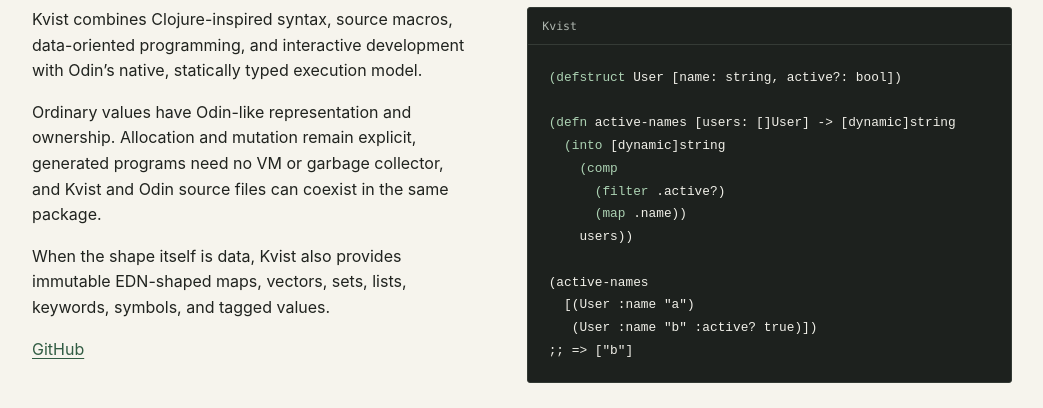
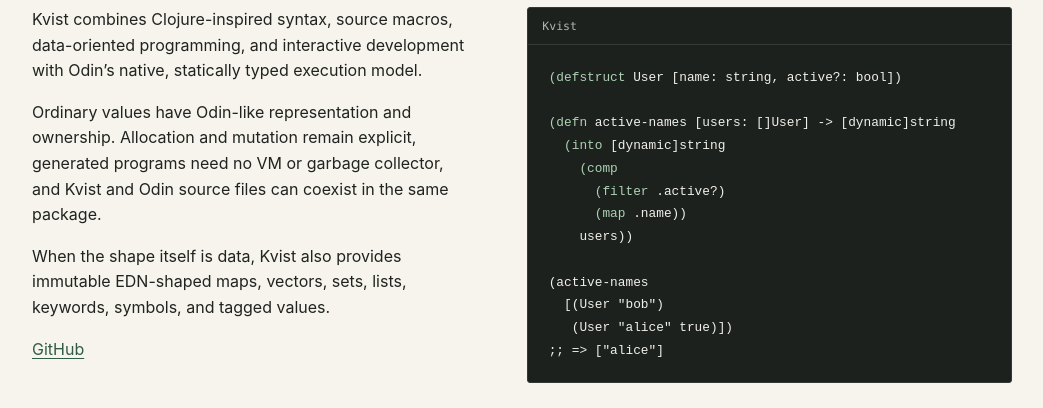
Before and after one commit to kvist-lang/kvist-lang.org, a website: page index.html in a window 1280 px wide. Shown: the part 235-643 px from the top of the page, without its empty margins (118-1161 px from the left). Drawn offline with Linux system fonts and the light colour scheme.

Commit message:
Use positional users in landing example

```diff
--- a/index.html
+++ b/index.html
@@ -80,9 +80,9 @@
     users))
 
 (active-names
-  [(User :name "a")
-   (User :name "b" :active? true)])
-;; =&gt; ["b"]</code></pre>
+  [(User "bob")
+   (User "alice" true)])
+;; =&gt; ["alice"]</code></pre>
           </section>
         </div>
       </section>
```
